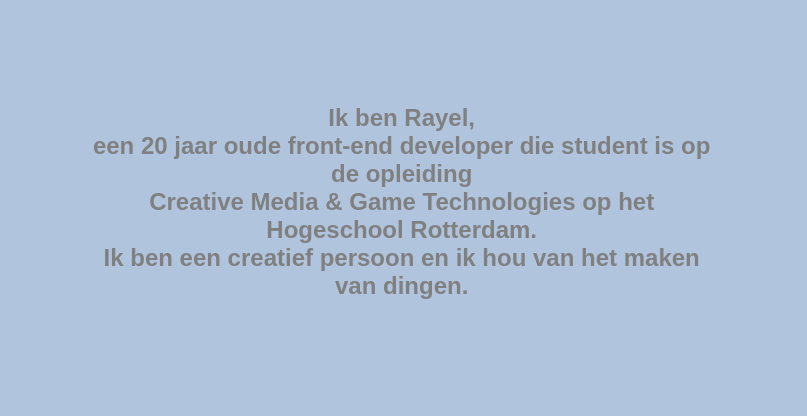
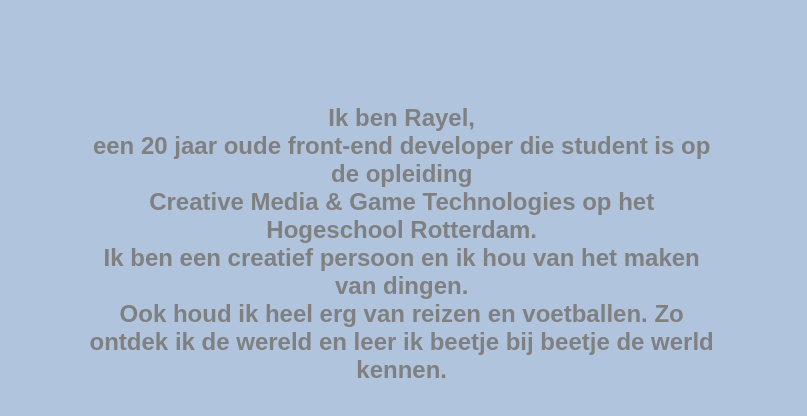
Before and after one commit to Rayel2002/Portfolio-2022, a plain HTML site: page index.html in a window 1280 px wide. Shown: the part 1160-1576 px from the top of the page, 473-1280 px from the left. Drawn offline with Linux system fonts and the light colour scheme; a web font is replaced by a local one.

Commit message:
describes a personal interest

```diff
--- a/index.html
+++ b/index.html
@@ -45,7 +45,7 @@
         <div id="aboutMeText" class="headText">
           <h1>
             Ik ben Rayel,<br> een 20 jaar oude front-end developer die student is op de opleiding <br>Creative Media & Game Technologies op het Hogeschool Rotterdam.<br />
-            Ik ben een creatief persoon en ik hou van het maken van dingen.<br/>
+            Ik ben een creatief persoon en ik hou van het maken van dingen.<br/> Ook houd ik heel erg van reizen en voetballen. Zo ontdek ik de wereld en leer ik beetje bij beetje de werld kennen.
           </h1>
         </div>
       </div>
```
